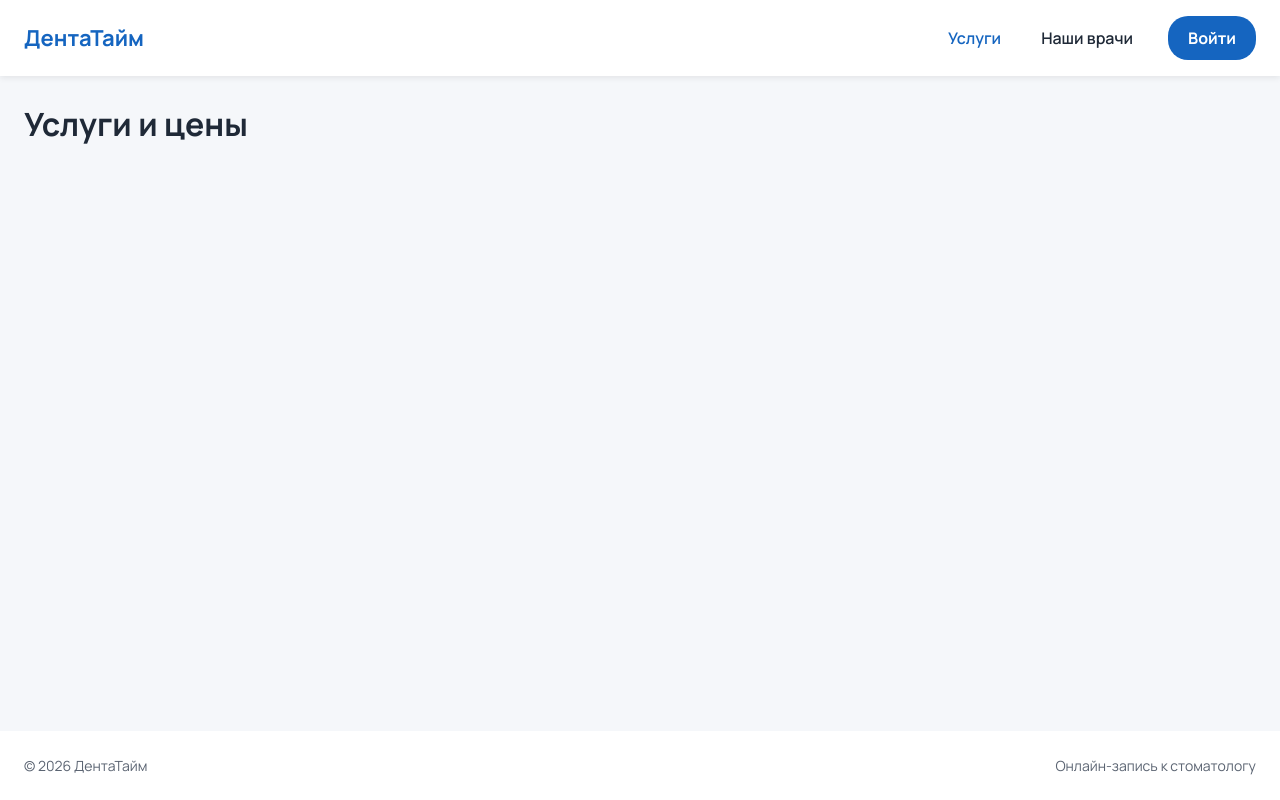
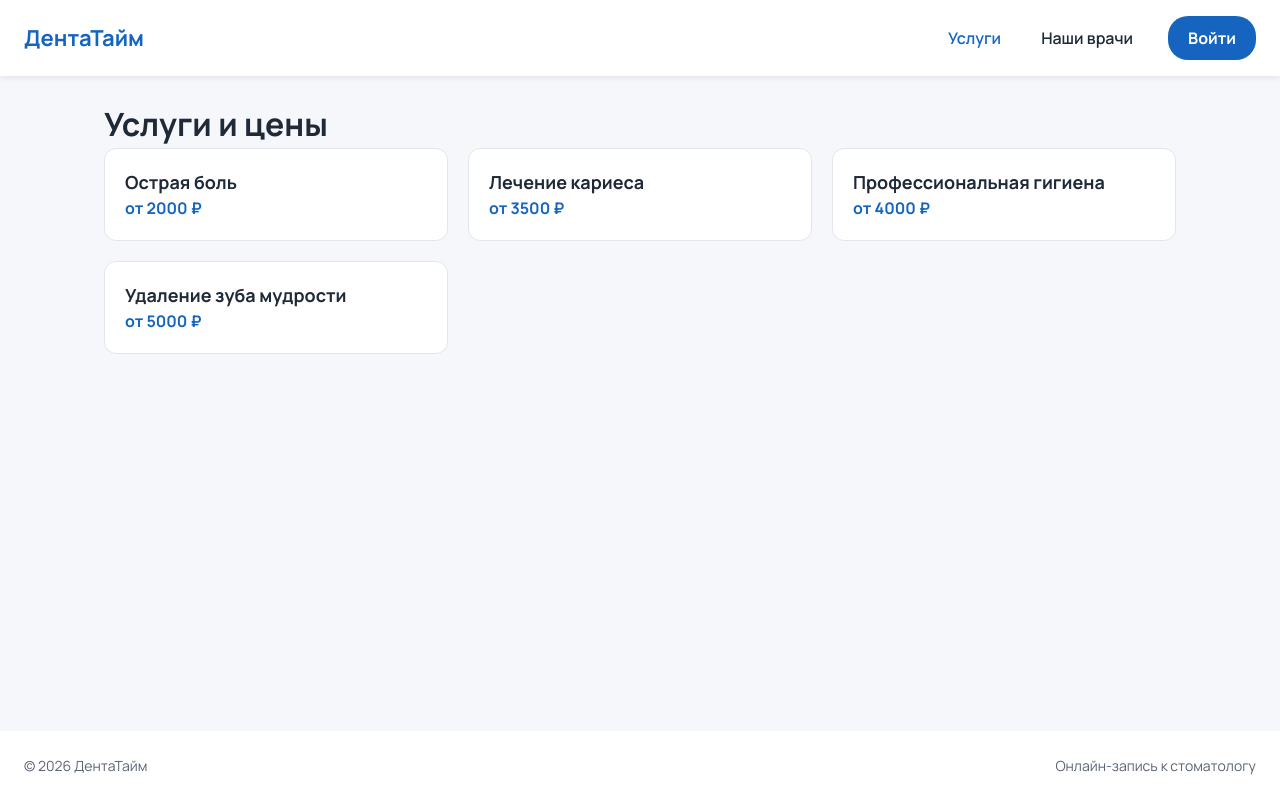
Before and after one commit to AidarDzhumagaziev/DentistryAPP, a React (Vite) app in the folder frontend/: page /services in a window 1280 px wide. Built offline with nearby package versions, Linux system fonts and the light colour scheme.

Commit message:
Сделал карточки услуг на странице каталога

```diff
--- a/frontend/src/components/Layout/Layout.module.css
+++ b/frontend/src/components/Layout/Layout.module.css
@@ -7,4 +7,7 @@
 .main {
   flex: 1;
   padding: 24px;
+  width: 100%;
+  max-width: 1120px;
+  margin: 0 auto;
 }
--- /dev/null
+++ b/frontend/src/data/services.js
@@ -0,0 +1,6 @@
+export const services = [
+  { id: 1, name: 'Острая боль', specialization_id: 1, duration_min: 30, price_from: 2000 },
+  { id: 2, name: 'Лечение кариеса', specialization_id: 1, duration_min: 60, price_from: 3500 },
+  { id: 3, name: 'Профессиональная гигиена', specialization_id: 2, duration_min: 60, price_from: 4000 },
+  { id: 4, name: 'Удаление зуба мудрости', specialization_id: 3, duration_min: 60, price_from: 5000 },
+];
--- a/frontend/src/pages/ServicesPage/ServicesPage.jsx
+++ b/frontend/src/pages/ServicesPage/ServicesPage.jsx
@@ -1,5 +1,20 @@
+import { services } from '../../data/services'
+import styles from './ServicesPage.module.css';
+
 function ServicesPage() {
-  return <h1>Услуги и цены</h1>;
+  return (
+    <>
+      <h1>Услуги и цены</h1>
+      <div className={styles.grid}>
+      {services.map((service) => (
+        <div key={service.id} className={styles.card}>
+          <p className={styles.name} >{service.name}</p>
+          <p className={styles.price} >от {service.price_from} ₽</p>
+        </div>
+      ))}
+      </div>
+    </>
+  );
 }
 
 export default ServicesPage;
--- /dev/null
+++ b/frontend/src/pages/ServicesPage/ServicesPage.module.css
@@ -0,0 +1,19 @@
+.grid{
+    display: grid;
+    grid-template-columns: repeat(auto-fill, minmax(300px, 1fr));
+    gap: 20px;
+}
+.card{
+    background: var(--color-white);
+    border: 1px solid var(--color-border);
+    border-radius: 12px;
+    padding: 20px;
+}
+.name{
+    font-weight: bold;
+    font-size: 18px;
+}
+.price{
+    color: var(--color-primary);
+    font-weight: bold;
+}
```
